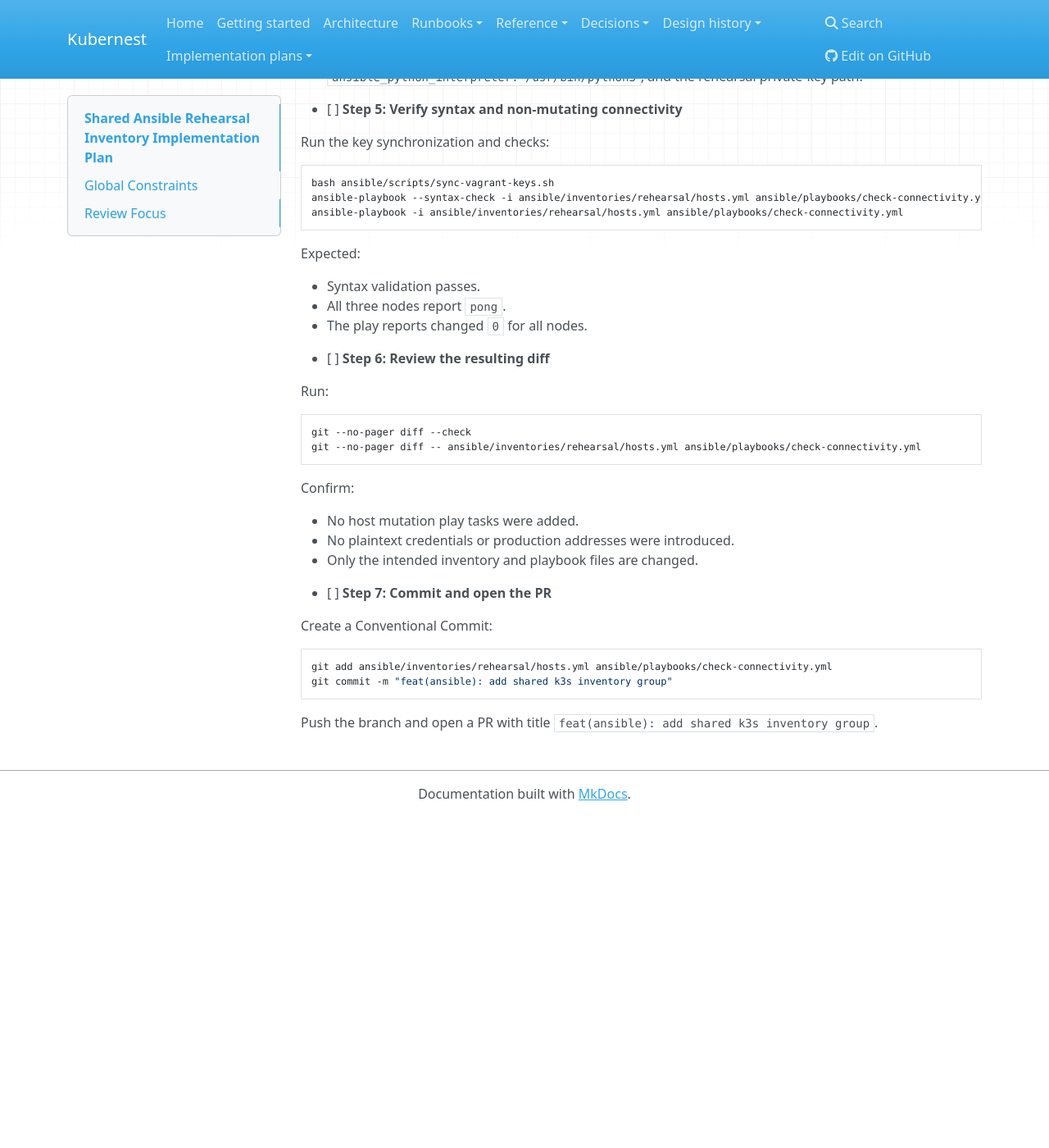
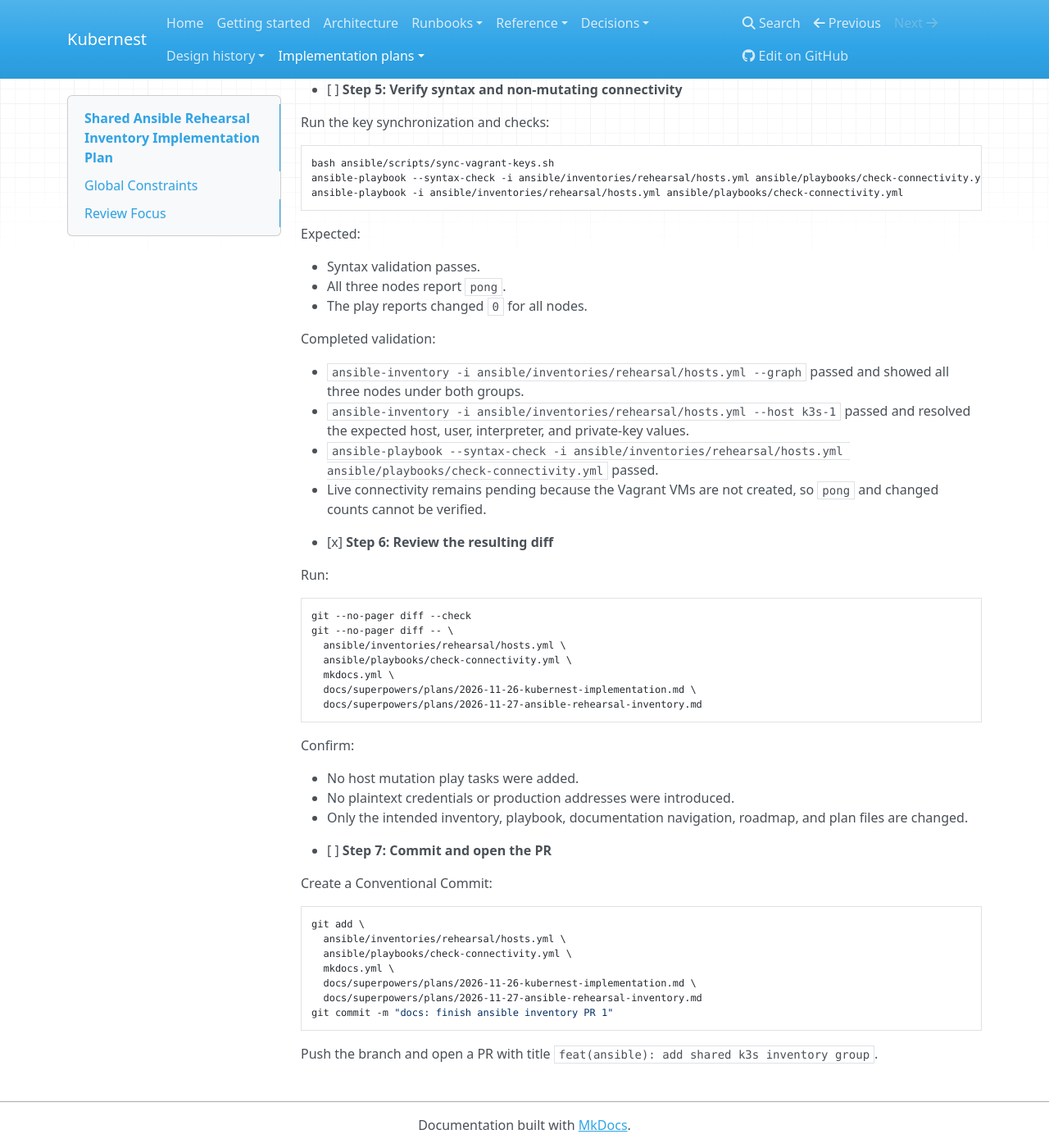
Before and after one commit to njmccorkle/kubernest, an MkDocs documentation site: the page built from docs/superpowers/plans/2026-11-27-ansible-rehearsal-inventory.md, in a window 1280 px wide and 1400 px high, scrolled down 2251 px. Shown: the whole window at 82% size. Built offline with MkDocs 1.6.1, drawn with Linux system fonts in a browser that asks for light colours; nearby versions of some CDN libraries; before the commit the page ends 3247 px from its top, so only the background shows below that; some of the changed text lies outside the part shown.

Commit message:
docs: finish ansible inventory PR 1
Co-authored-by: Copilot App <223556219+Copilot@users.noreply.github.com>

````diff
--- a/docs/superpowers/plans/2026-11-27-ansible-rehearsal-inventory.md
+++ b/docs/superpowers/plans/2026-11-27-ansible-rehearsal-inventory.md
@@ -31,15 +31,14 @@
 ### Task 1: Add shared inventory membership and variables
 
 **Files:**
-- Modify: `ansible/inventories/rehearsal/hosts.yml`
-- Modify: `ansible/inventories/rehearsal/hosts.yml` to add shared `k3s_nodes` Python variables
+- Modify: `ansible/inventories/rehearsal/hosts.yml` for shared membership and `k3s_nodes` Python variables
 - Modify: `ansible/playbooks/check-connectivity.yml`
 
 **Interfaces:**
 - Consumes: Existing rehearsal inventory names and addresses, WSL private SSH key paths, and the existing `sync-vagrant-keys.sh` key layout.
 - Produces: A rehearsal inventory whose nodes belong to `k3s_nodes` and `rehearsal`; shared `k3s_nodes` Python configuration; a connectivity playbook that targets `k3s_nodes`.
 
-- [ ] **Step 1: Refactor `ansible/inventories/rehearsal/hosts.yml`**
+- [x] **Step 1: Refactor `ansible/inventories/rehearsal/hosts.yml`**
 
 Replace the inventory hierarchy so `all.children.k3s_nodes.hosts` contains the three nodes and their `ansible_host` values.
 
@@ -61,12 +60,12 @@ ansible_python_interpreter: /usr/bin/python3
 
 This location is loaded when the inventory file is supplied explicitly. Do not add rehearsal addresses, SSH users, private-key paths, k3s versions, or production values to the shared block.
 
-- [ ] **Step 2: Confirm shared variables belong only to `k3s_nodes`**
+- [x] **Step 2: Confirm shared variables belong only to `k3s_nodes`**
 
 Verify the inventory has no interpreter setting under `all.children.rehearsal.vars` or in a node host record.
 Keep rehearsal-only settings under `all.children.rehearsal.vars`.
 
-- [ ] **Step 3: Update `ansible/playbooks/check-connectivity.yml`**
+- [x] **Step 3: Update `ansible/playbooks/check-connectivity.yml`**
 
 Change the play target from `rehearsal` to `k3s_nodes`.
 
@@ -75,7 +74,7 @@ Keep the play name environment-neutral and retain:
 - `gather_facts: true`
 - `ansible.builtin.ping`
 
-- [ ] **Step 4: Verify inventory group membership**
+- [x] **Step 4: Verify inventory group membership**
 
 From WSL at the repository root:
 
@@ -106,28 +105,45 @@ Expected:
 - All three nodes report `pong`.
 - The play reports changed `0` for all nodes.
 
-- [ ] **Step 6: Review the resulting diff**
+Completed validation:
+
+- `ansible-inventory -i ansible/inventories/rehearsal/hosts.yml --graph` passed and showed all three nodes under both groups.
+- `ansible-inventory -i ansible/inventories/rehearsal/hosts.yml --host k3s-1` passed and resolved the expected host, user, interpreter, and private-key values.
+- `ansible-playbook --syntax-check -i ansible/inventories/rehearsal/hosts.yml ansible/playbooks/check-connectivity.yml` passed.
+- Live connectivity remains pending because the Vagrant VMs are not created, so `pong` and changed counts cannot be verified.
+
+- [x] **Step 6: Review the resulting diff**
 
 Run:
 
 ```bash
 git --no-pager diff --check
-git --no-pager diff -- ansible/inventories/rehearsal/hosts.yml ansible/playbooks/check-connectivity.yml
+git --no-pager diff -- \
+  ansible/inventories/rehearsal/hosts.yml \
+  ansible/playbooks/check-connectivity.yml \
+  mkdocs.yml \
+  docs/superpowers/plans/2026-11-26-kubernest-implementation.md \
+  docs/superpowers/plans/2026-11-27-ansible-rehearsal-inventory.md
 ```
 
 Confirm:
 
 - No host mutation play tasks were added.
 - No plaintext credentials or production addresses were introduced.
-- Only the intended inventory and playbook files are changed.
+- Only the intended inventory, playbook, documentation navigation, roadmap, and plan files are changed.
 
 - [ ] **Step 7: Commit and open the PR**
 
 Create a Conventional Commit:
 
 ```bash
-git add ansible/inventories/rehearsal/hosts.yml ansible/playbooks/check-connectivity.yml
-git commit -m "feat(ansible): add shared k3s inventory group"
+git add \
+  ansible/inventories/rehearsal/hosts.yml \
+  ansible/playbooks/check-connectivity.yml \
+  mkdocs.yml \
+  docs/superpowers/plans/2026-11-26-kubernest-implementation.md \
+  docs/superpowers/plans/2026-11-27-ansible-rehearsal-inventory.md
+git commit -m "docs: finish ansible inventory PR 1"
 ```
 
 Push the branch and open a PR with title `feat(ansible): add shared k3s inventory group`.
--- a/mkdocs.yml
+++ b/mkdocs.yml
@@ -38,3 +38,4 @@ nav:
   - Implementation plans:
       - VirtualBox VM setup: superpowers/plans/2026-11-26-virtualbox-vm-setup.md
       - Kubernest end-to-end rollout: superpowers/plans/2026-11-26-kubernest-implementation.md
+      - Shared Ansible inventory: superpowers/plans/2026-11-27-ansible-rehearsal-inventory.md
````
Also changed, not shown: docs/superpowers/plans/2026-11-26-kubernest-implementation.md (+3 -4 lines).
